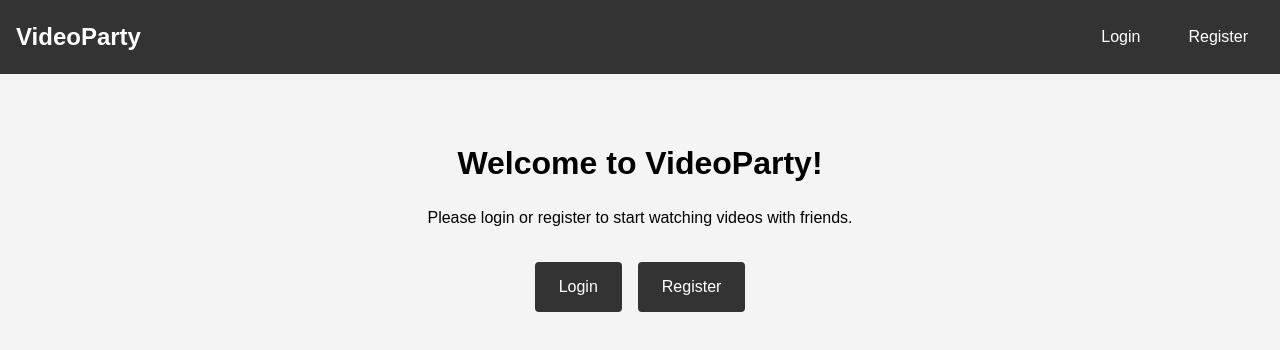
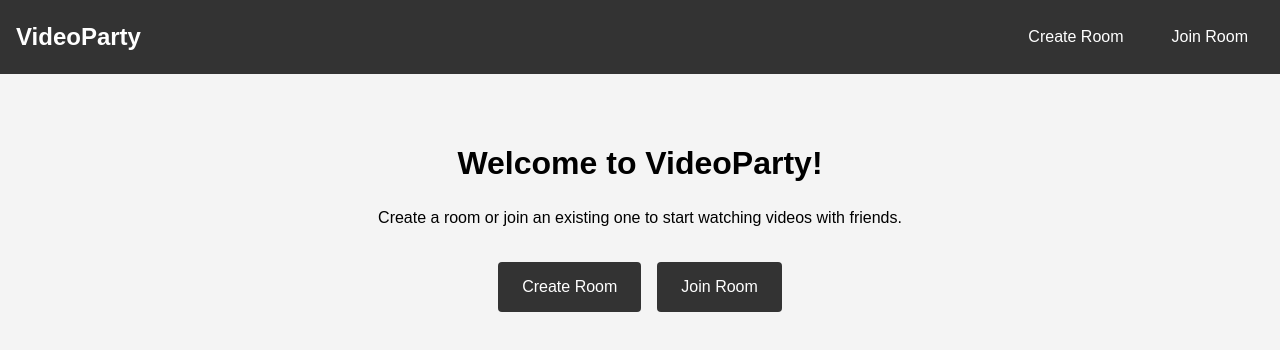
Before and after one commit to spacelord16/Videoparty, a React (Create React App) app in the folder frontend/: page / in a window 1280 px wide. Shown: the top 350 px of the page. Built offline with nearby package versions, Linux system fonts and the light colour scheme.

Commit message:
tried deploying

```diff
--- a/frontend/src/App.js
+++ b/frontend/src/App.js
@@ -1,15 +1,11 @@
 import React from "react";
 import { BrowserRouter as Router, Routes, Route, Link } from "react-router-dom";
-import Login from "./components/Login";
-import Register from "./components/Register";
 import CreateRoom from "./components/CreateRoom";
 import JoinRoom from "./components/JoinRoom";
 import Room from "./components/Room";
 import "./App.css";
 
 function App() {
-  const isAuthenticated = localStorage.getItem("token");
-
   return (
     <Router>
       <div className="App">
@@ -18,44 +14,19 @@ function App() {
             VideoParty
           </Link>
           <div className="nav-links">
-            {isAuthenticated ? (
-              <>
             <Link to="/create-room" className="nav-link">
               Create Room
             </Link>
             <Link to="/join-room" className="nav-link">
               Join Room
             </Link>
-                <button
-                  onClick={() => {
-                    localStorage.removeItem("token");
-                    localStorage.removeItem("userId");
-                    window.location.href = "/";
-                  }}
-                  className="nav-link"
-                >
-                  Logout
-                </button>
-              </>
-            ) : (
-              <>
-                <Link to="/login" className="nav-link">
-                  Login
-                </Link>
-                <Link to="/register" className="nav-link">
-                  Register
-                </Link>
-              </>
-            )}
           </div>
         </nav>
-
         <div className="content">
           <Routes>
             <Route
               path="/"
               element={
-                isAuthenticated ? (
                 <div className="home">
                   <h1>Welcome to VideoParty!</h1>
                   <p>
@@ -71,27 +42,8 @@ function App() {
                     </Link>
                   </div>
                 </div>
-                ) : (
-                  <div className="home">
-                    <h1>Welcome to VideoParty!</h1>
-                    <p>
-                      Please login or register to start watching videos with
-                      friends.
-                    </p>
-                    <div className="home-buttons">
-                      <Link to="/login" className="button">
-                        Login
-                      </Link>
-                      <Link to="/register" className="button">
-                        Register
-                      </Link>
-                    </div>
-                  </div>
-                )
               }
             />
-            <Route path="/login" element={<Login />} />
-            <Route path="/register" element={<Register />} />
             <Route path="/create-room" element={<CreateRoom />} />
             <Route path="/join-room" element={<JoinRoom />} />
             <Route path="/room/:code" element={<Room />} />
```
Lines whose indentation alone changed are shown as unchanged.
